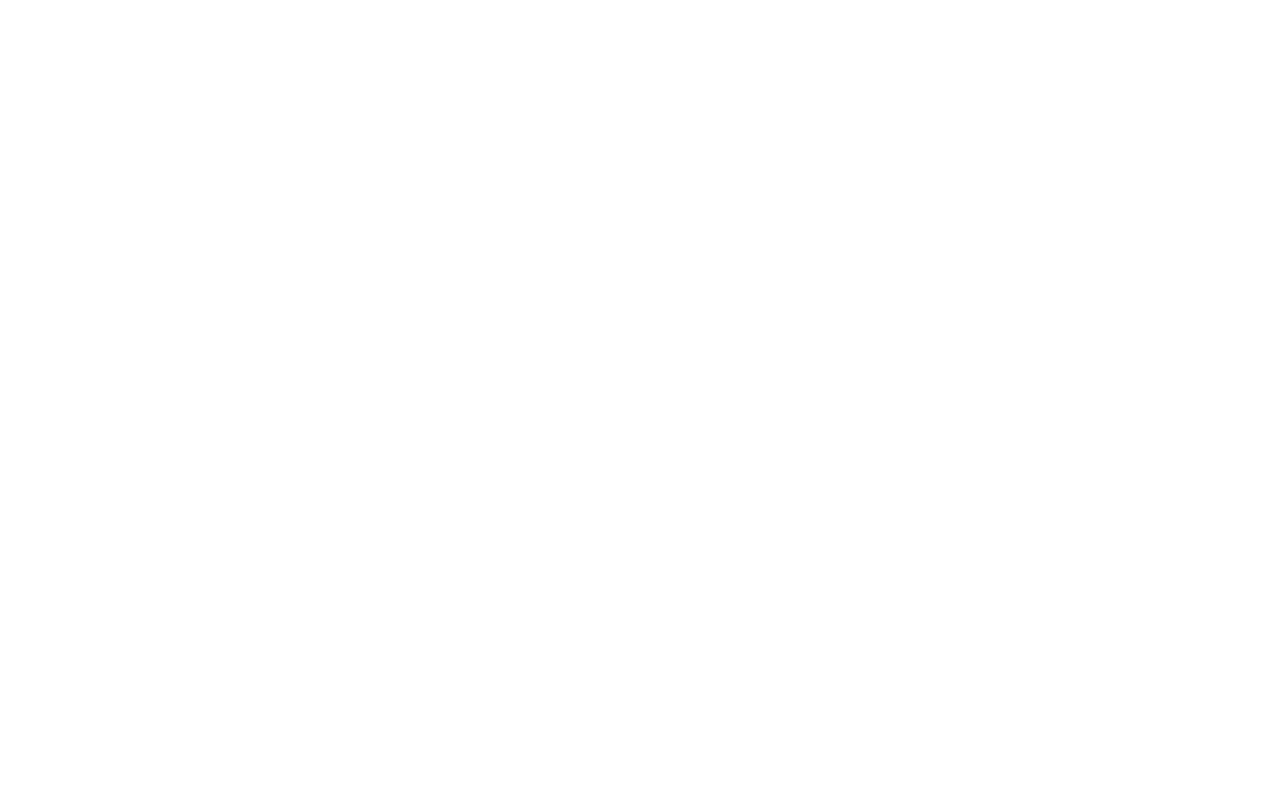
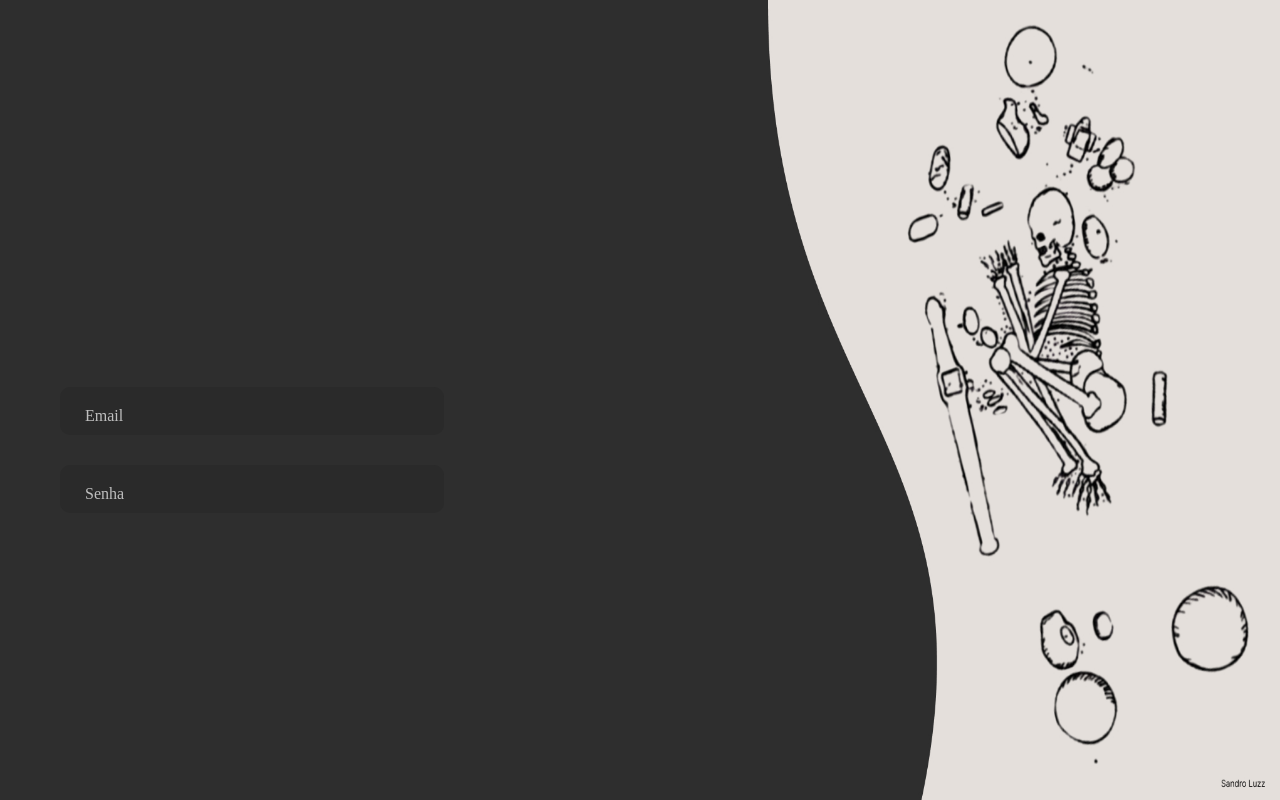
Before and after one commit to riceWbean/sambaqui-Frontend, a Vue app: page /signin in a window 1280 px wide. Before the commit this address had no page. Built offline with nearby package versions, Linux system fonts and the light colour scheme.

Commit message:
FEAT: Inicio da tela de login #9.

```diff
--- a/src/App.vue
+++ b/src/App.vue
@@ -7,4 +7,9 @@
 </template>
 
 <style scoped>
+* {
+  margin: 0;
+  padding: 0;
+  box-sizing: border-box;
+}
 </style>
--- /dev/null
+++ b/src/assets/main.css
@@ -0,0 +1,5 @@
+* {
+  margin: 0;
+  padding: 0;
+  box-sizing: border-box;
+}
--- /dev/null
+++ b/src/assets/sass/signIn/_imageRight.scss
@@ -0,0 +1,14 @@
+.container {
+    display: flex;
+    justify-content: center;
+    align-items: center;
+    height: 100%;
+    .imageRight {
+        width: 40vw;
+        height: 100vh;
+        img {
+            width: 100%;
+            height: 100%;
+        }
+    }
+}
--- /dev/null
+++ b/src/assets/sass/signIn/_inputsVue.scss
@@ -0,0 +1,48 @@
+.container {
+  display: flex;
+  flex-direction: column;
+  justify-content: center;
+  margin-top: 50px;
+  padding-left: 60px;
+}
+.form-group {
+  display: flex;
+  flex-direction: column;
+  gap: 20px;
+  position: relative;
+}
+
+.form-control {
+  width: 30vw;
+  height: 6vh;
+  border-radius: 10px;
+  border: none;
+  background: #2A2A2A;
+  margin: 15px 0;
+  color: white;
+  outline: none;
+  padding: 20px;
+}
+
+.labelInput {
+  position: absolute;
+  top: 35px;
+  left: 20px;
+  pointer-events: none;
+  transition: 0.4s;
+  color: #bfbfbf;
+  font-size: 16px;
+  background-color: #2A2A2A;
+  padding: 0 5px;
+}
+
+.form-control:focus ~ .labelInput,
+.form-control:not(:placeholder-shown) ~ .labelInput {
+  top: 7px;
+  font-size: 14px;
+  color: #bfbfbf;
+}
+
+.inputBox {
+  position: relative;
+}
--- /dev/null
+++ b/src/assets/sass/signIn/_loginPage.scss
@@ -0,0 +1,16 @@
+.container {
+    display: flex;
+    height: 100%;
+    overflow: hidden;
+    .left {
+        flex: 1;
+        width: 100vw;
+        height: 100vh;
+        background-color: #2E2E2E;
+    }
+    .right {
+        display: flex;
+        justify-content: center;
+        align-items: center;
+    }
+}
--- /dev/null
+++ b/src/components/index.js
@@ -0,0 +1,9 @@
+import ImageRight from "./logo/ImageRight.vue";
+import InputsVue from "./logo/InputsVue.vue";
+import LoginPage from "./logo/LoginPage.vue";
+
+export {
+    ImageRight,
+    InputsVue,
+    LoginPage
+}
--- /dev/null
+++ b/src/components/logo/ImageRight.vue
@@ -0,0 +1,10 @@
+<template>
+    <div class="container">
+        <div class="imageRight">
+            <img src="@/assets/img/imageRight.jpg" alt="Image Right" />
+        </div>
+    </div>
+</template>
+<style scoped>
+@import '@/assets/sass/signIn/_imageRight.scss';
+</style>
--- /dev/null
+++ b/src/components/logo/InputsVue.vue
@@ -0,0 +1,22 @@
+<script setup>
+
+</script>
+<template>
+    <div class="container">
+        <div class="input">
+            <div class="form-group inputBox">
+                <input type="email" class="form-control" id="email" placeholder=" ">
+                <label for="email" class="labelInput">Email</label>
+            </div>
+        </div>
+        <div class="input">
+            <div class="form-group inputBox">
+                <input type="password" class="form-control" id="senha" placeholder=" ">
+                <label for="senha" class="labelInput">Senha</label>
+            </div>
+        </div>
+    </div>
+</template>
+<style scoped>
+@import '@/assets/sass/signIn/_inputsVue.scss';
+</style>
--- /dev/null
+++ b/src/components/logo/LoginPage.vue
@@ -0,0 +1,16 @@
+<script setup>
+import { ImageRight, InputsVue } from '..';
+</script>
+<template>
+    <div class="container">
+        <div class="left">
+            <InputsVue />
+        </div>
+        <div class="right">
+            <ImageRight />
+        </div>
+    </div>
+</template>
+<style scoped>
+@import '@/assets/sass/signIn/_loginPage.scss';
+</style>
--- a/src/main.js
+++ b/src/main.js
@@ -1,3 +1,5 @@
+import './assets/main.css'
+
 import { createApp } from 'vue'
 import { createPinia } from 'pinia'
 
--- a/src/router/index.js
+++ b/src/router/index.js
@@ -9,7 +9,11 @@
       name: 'home',
       component: HomeView,
     },
-
+    {
+      path: '/signin',
+      name: 'signin',
+      component: () => import('../views/signIn/SignInView.vue')
+    }
   ],
 })
 
--- /dev/null
+++ b/src/views/signIn/SignInView.vue
@@ -0,0 +1,6 @@
+<script setup>
+import LoginPage from '@/components/logo/LoginPage.vue';
+</script>
+<template>
+    <LoginPage />
+</template>
```
Also changed, not shown: src/assets/img/imageRight.jpg (added).
